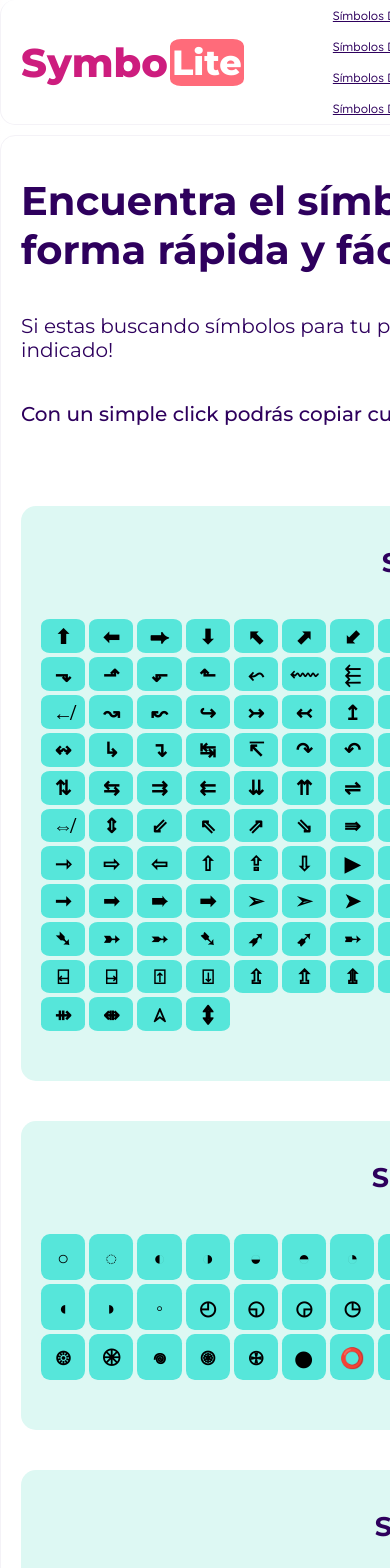
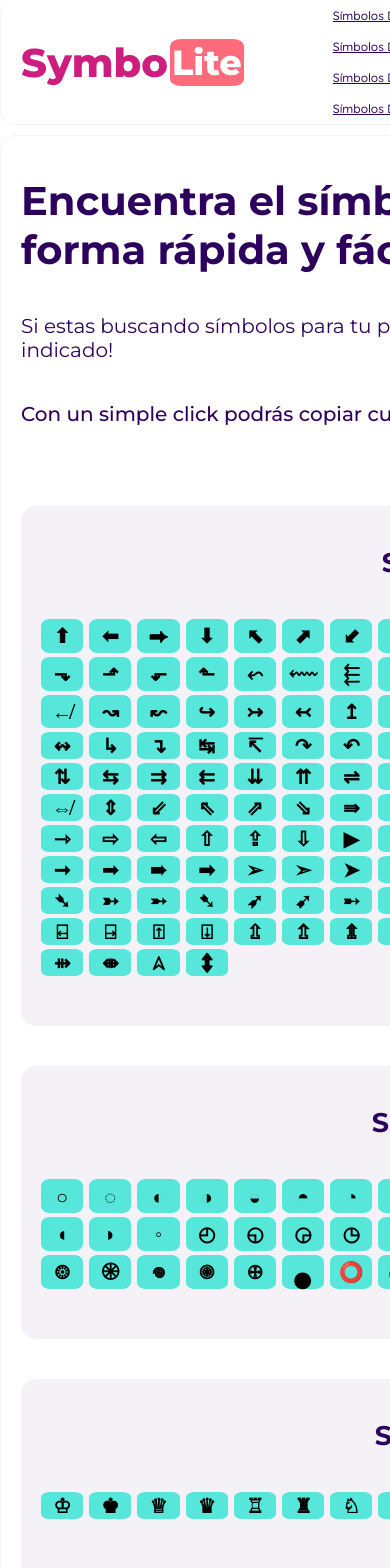
Before and after one commit to JUANESSMURF/Symbolite-page, a React (Vite) app: page / in a window 390 px wide. Shown: the top 1568 px of the page. Built offline with nearby package versions, Linux system fonts and the light colour scheme.

Commit message:
Fix button responsive issue when making page smaller

```diff
--- a/src/index.css
+++ b/src/index.css
@@ -178,10 +178,8 @@
     display: flex;
     justify-content: space-between;
     margin: 0 auto;
+}
 
-
-
-}
 .nav-bar-menu {
     padding: 0px
 }
@@ -249,7 +247,7 @@
 }
 
 .buttons-container {
-    background-color: var(--primary-color-light);
+    background-color: var(--text-color-v);
     margin: 40px 0px;
     border-radius: 15px;
 }
@@ -264,8 +262,8 @@
 }
 
 .button-symbols-container button {
-    min-width: 5vh;
-    min-height: 4vh;
+    max-width: 5vh;
+    max-height: 4vh;
     font-size: 20px;
     font-weight: 700;
     font-family: system-ui;
```
